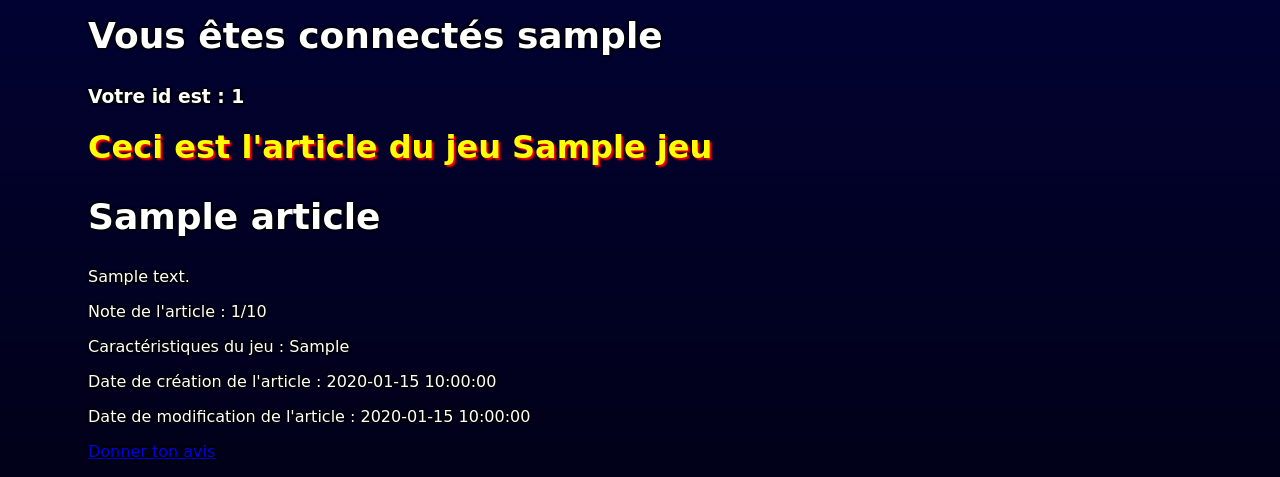
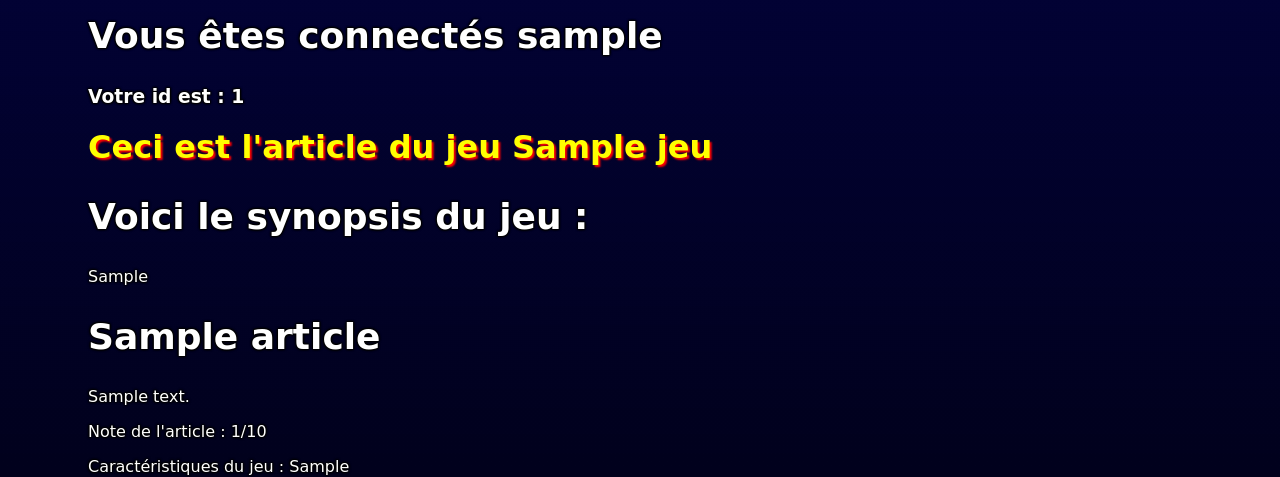
Before and after one commit to lethargii/bdd-projet, a PHP site: page /article.php?numero=1 in a window 1280 px wide; the page is wider, and only the part inside the window is pictured. Shown: the part 407-884 px from the top of that part. Run offline with PHP 8.4, Linux system fonts and the light colour scheme; the visitor is signed in with stand-in values (Sample User, id 1); data comes from the database, SQL or seed files in the repository; tables that the repository leaves empty hold one stand-in row (values such as "Sample post"); some web fonts are replaced.

Commit message:
synopsys

```diff
--- a/article.php
+++ b/article.php
@@ -17,6 +17,7 @@ $tabNomJeu = getNomJeu($mysqli, $numero);
 $nomJeu = $tabNomJeu[0]['nom'];
 $idAvis = getIdAvis($mysqli, $numero);
 $admin = false;
+$synopsys = getSynopsis($mysqli, $numero);
 if (isset($_SESSION['is_connected'])){
   if ($_SESSION['role'] == 'admin'){
     $admin = true;
@@ -37,8 +38,11 @@ include("static/head.php");
             echo "<h2>Vous êtes connectés " . htmlspecialchars($_SESSION['login'])."</h2>";
             echo "<h3>Votre id est : " . htmlspecialchars($_SESSION['id'])."</h3>";
         }
+        echo "<h1>Ceci est l'article du jeu $nomJeu </h1>";
+        echo "<h2>Voici le synopsis du jeu : </h2>";
+        echo "<p>{$synopsys[0]['synopsis']}</p>";
+
         if (!empty($tabArticle[0])){
-          echo "<h1>Ceci est l'article du jeu $nomJeu </h1>";
           echo "<h2>{$tabArticle[0]['titre']}</h2>";
           echo "<p>{$tabArticle[0]['contenu']}</p>";
           echo "<p>Note de l'article : {$tabArticle[0]['noteArticle']}/10</p>";
--- a/php/functions_query.php
+++ b/php/functions_query.php
@@ -132,6 +132,13 @@ function getIdAvis($mysqli, $idJeu){
       WHERE avis.idJeu = '$idJeu'");
 }
 
+//fonction qui me donne le synopsis d'un jeu
+function getSynopsis($mysqli, $idJeu){
+  return readDB($mysqli, "SELECT jeu.synopsis
+      FROM jeu
+      WHERE jeu.idJeu = '$idJeu'");
+}
+
 function modAvisPossible($mysqli, $login, $idAvis){
   return(!empty(readDB($mysqli, "SELECT * FROM avis WHERE login = '$login' AND idAvis = '$idAvis'")));
 }
```
